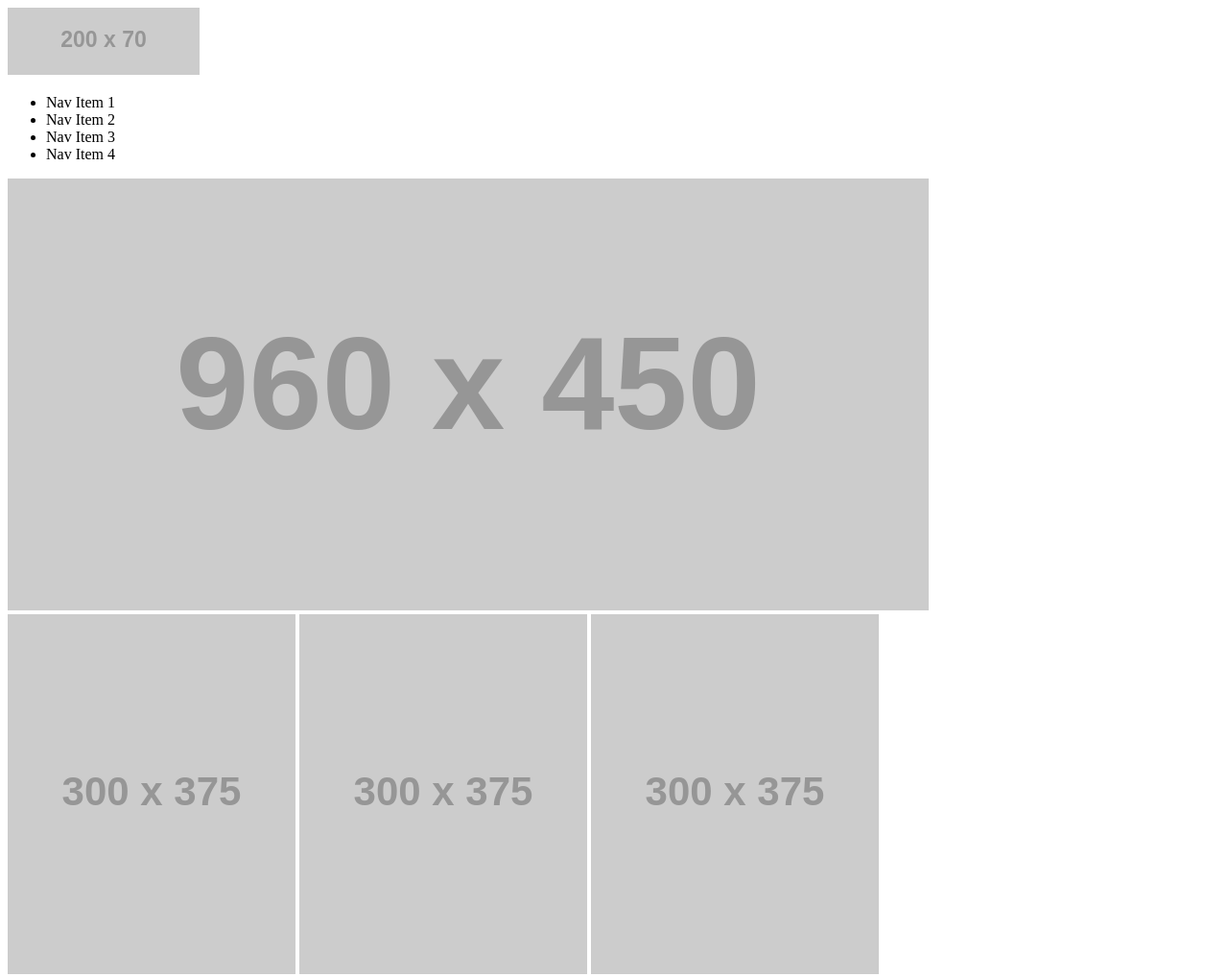
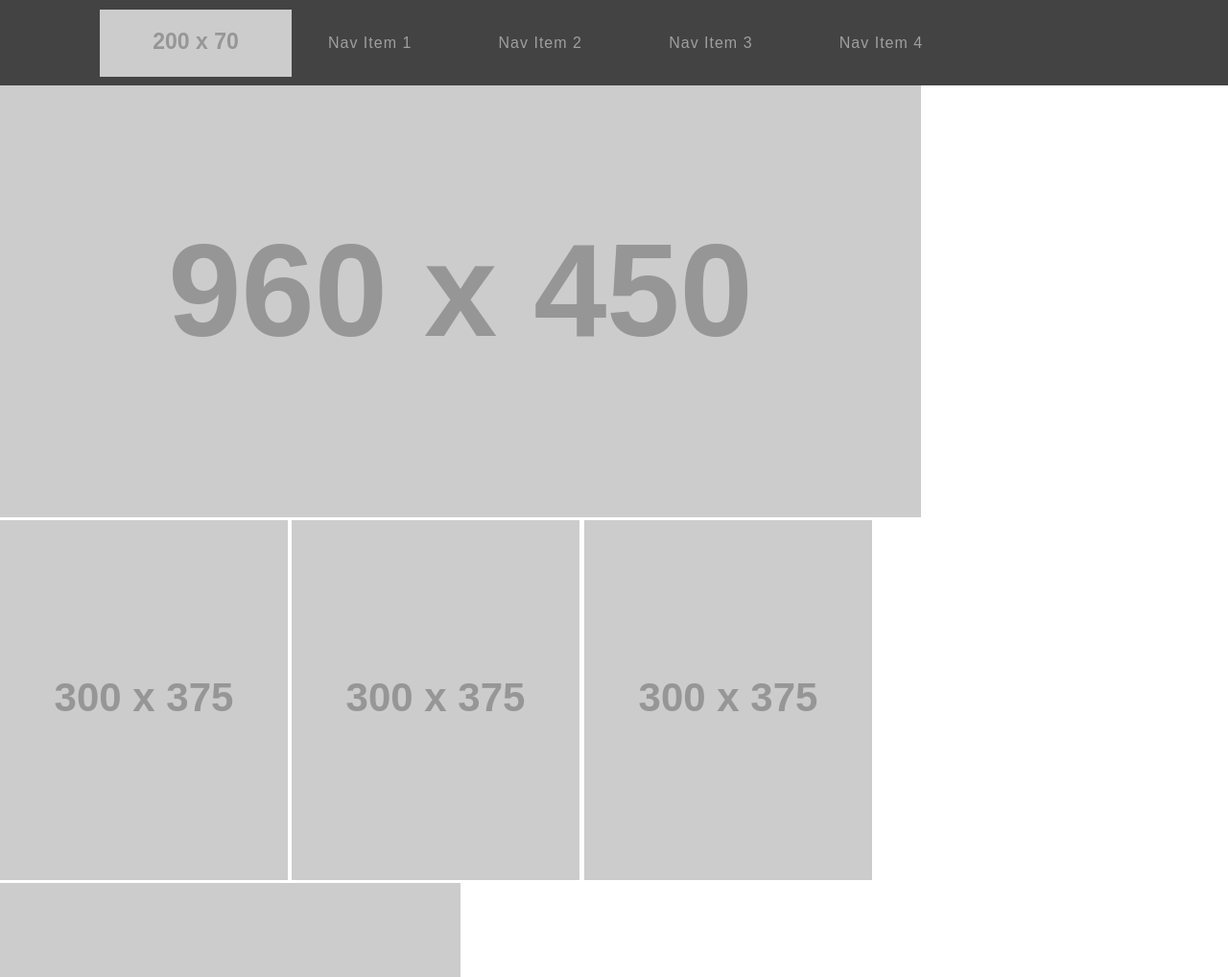
Before and after one commit to SarahCreager/wirefame-exercise, a plain HTML site: page wireframe/index.html in a window 1280 px wide. Shown: the top 1018 px of the page at 96% size. Drawn offline with Linux system fonts and the light colour scheme; files that its build step writes are made by us from their sources; placeholder pictures from the web are drawn by us.

Commit message:
updated wireframe header

```diff
--- /dev/null
+++ b/wireframe/css/reset.css
@@ -0,0 +1,48 @@
+/* http://meyerweb.com/eric/tools/css/reset/
+   v2.0 | 20110126
+   License: none (public domain)
+*/
+
+html, body, div, span, applet, object, iframe,
+h1, h2, h3, h4, h5, h6, p, blockquote, pre,
+a, abbr, acronym, address, big, cite, code,
+del, dfn, em, img, ins, kbd, q, s, samp,
+small, strike, strong, sub, sup, tt, var,
+b, u, i, center,
+dl, dt, dd, ol, ul, li,
+fieldset, form, label, legend,
+table, caption, tbody, tfoot, thead, tr, th, td,
+article, aside, canvas, details, embed,
+figure, figcaption, footer, header, hgroup,
+menu, nav, output, ruby, section, summary,
+time, mark, audio, video {
+	margin: 0;
+	padding: 0;
+	border: 0;
+	font-size: 100%;
+	font: inherit;
+	vertical-align: baseline;
+}
+/* HTML5 display-role reset for older browsers */
+article, aside, details, figcaption, figure,
+footer, header, hgroup, menu, nav, section {
+	display: block;
+}
+body {
+	line-height: 1;
+}
+ol, ul {
+	list-style: none;
+}
+blockquote, q {
+	quotes: none;
+}
+blockquote:before, blockquote:after,
+q:before, q:after {
+	content: '';
+	content: none;
+}
+table {
+	border-collapse: collapse;
+	border-spacing: 0;
+}
--- a/wireframe/css/style.css
+++ b/wireframe/css/style.css
@@ -0,0 +1,40 @@
+/*
+1). Working top to bottom in the document, put elements into place with CSS, using the structure of the HTML to create selectors wherever it is possible. Seek to limit use of classes and IDs to only where they are needed.
+
+2). Apply color, backgrounds, borders, text styling, etc., to the specifications of the design.
+
+3). After each step, be sure to “ACP” within your git work-flow. */
+
+body {
+  font-family: Arial, Helvetica, sans-serif;
+}
+
+header {
+  display: flex;
+  background: rgb(67, 67, 67);
+  justify-content: flex-start;
+  align-items: center;
+  padding: 0.75%;
+}
+
+header img {
+  display: flex;
+  width: 200px;
+  height: 70px;
+  padding-left: 7.5%;
+}
+header ul {
+  width: 80%;
+  display: flex-start;
+  padding-right: 2%;
+  padding-left: 3%;
+}
+
+header ul li{
+  display: inline;
+  color: rgba(225, 225, 225, 0.584);
+  letter-spacing: 1px;
+  font-size: medium;
+  padding-right: 9.5%;
+
+}
--- a/wireframe/index.html
+++ b/wireframe/index.html
@@ -5,7 +5,8 @@
   <meta http-equiv="X-UA-Compatible" content="IE=edge">
   <meta name="viewport" content="width=device-width, initial-scale=1.0">
   <title>wireframe starter code</title>
-  <link rel="stylesheet" href="style.css">
+  <link rel="stylesheet" href="./css/reset.css">
+  <link rel="stylesheet" href="./css/style.css">
 </head>
 <body>
   <header>
```
Also changed, not shown: 1 other file.
